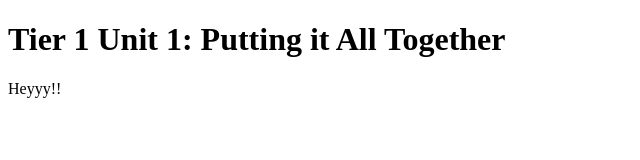
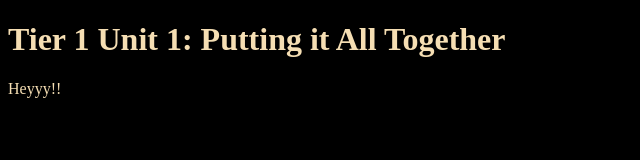
Before and after one commit to CreaDevGeo/tier-1-unit-1-putting-it-all-together, a plain HTML site: page index.html in a window 1280 px wide. Shown: the whole page, without its empty margins (0-640 px from the left). Drawn offline with Linux system fonts and the light colour scheme.

Commit message:
Changed the name of the CSS file form style.css to main.css

```diff
--- a/index.html
+++ b/index.html
@@ -4,6 +4,9 @@
     <meta charset="UTF-8">
     <meta http-equiv="X-UA-Compatible" content="IE=edge">
     <meta name="viewport" content="width=device-width, initial-scale=1.0">
+    <!-- linked stylesheet -->
+    <link rel="stylesheet" href="main.css">
+
     <title>Tier 1 Unit 1: Putting it All Together</title>
 </head>
 <body>
--- /dev/null
+++ b/main.css
@@ -0,0 +1,4 @@
+body {
+    background-color: black;
+    color: wheat;
+}
```
Also changed, not shown: style.css (deleted).
